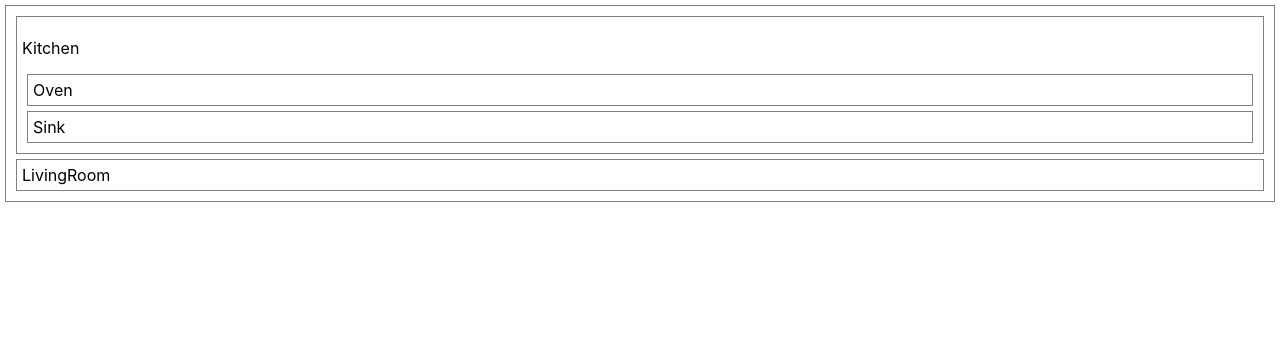
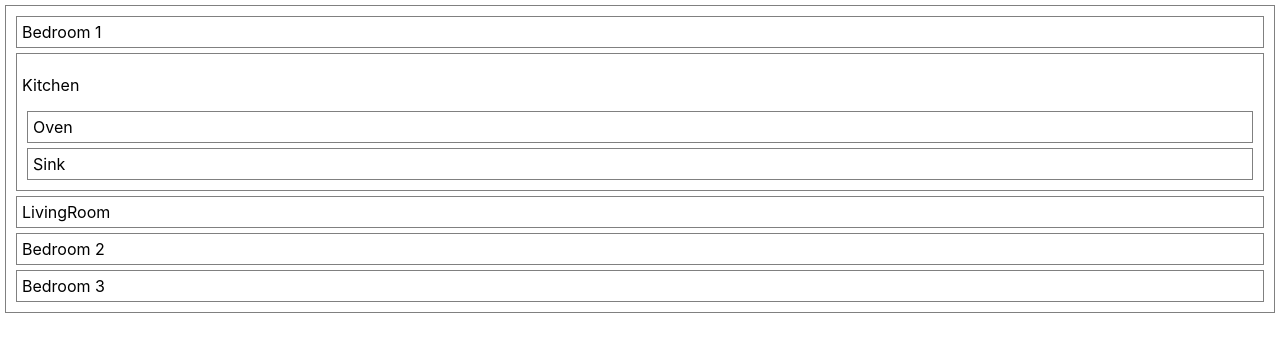
Before and after one commit to Zain23456/floorplan-lab, a React (Create React App) app: page / in a window 1280 px wide. Shown: the top 352 px of the page. Built offline with nearby package versions, Linux system fonts and the light colour scheme.

Commit message:
finish Bedroom

```diff
--- a/src/App.js
+++ b/src/App.js
@@ -1,12 +1,16 @@
 import './App.css';
+import Bedroom from './Bedroom';
 import Kitchen from './Kitchen';
 import LivingRoom from './LivingRoom';
 
 function App() {
   return (
     <>
+      <Bedroom bedNum={1} />
       <Kitchen />
       <LivingRoom />
+      <Bedroom bedNum={2} />
+      <Bedroom bedNum={3} />
     </>
   );
 }
--- /dev/null
+++ b/src/Bedroom.jsx
@@ -0,0 +1,9 @@
+function Bedroom(props) {
+  return(
+    <div className='bedroom' id={`bed-${props.bedNum}`}>
+      Bedroom {props.bedNum}
+    </div>
+  )
+}
+
+export default Bedroom
```
